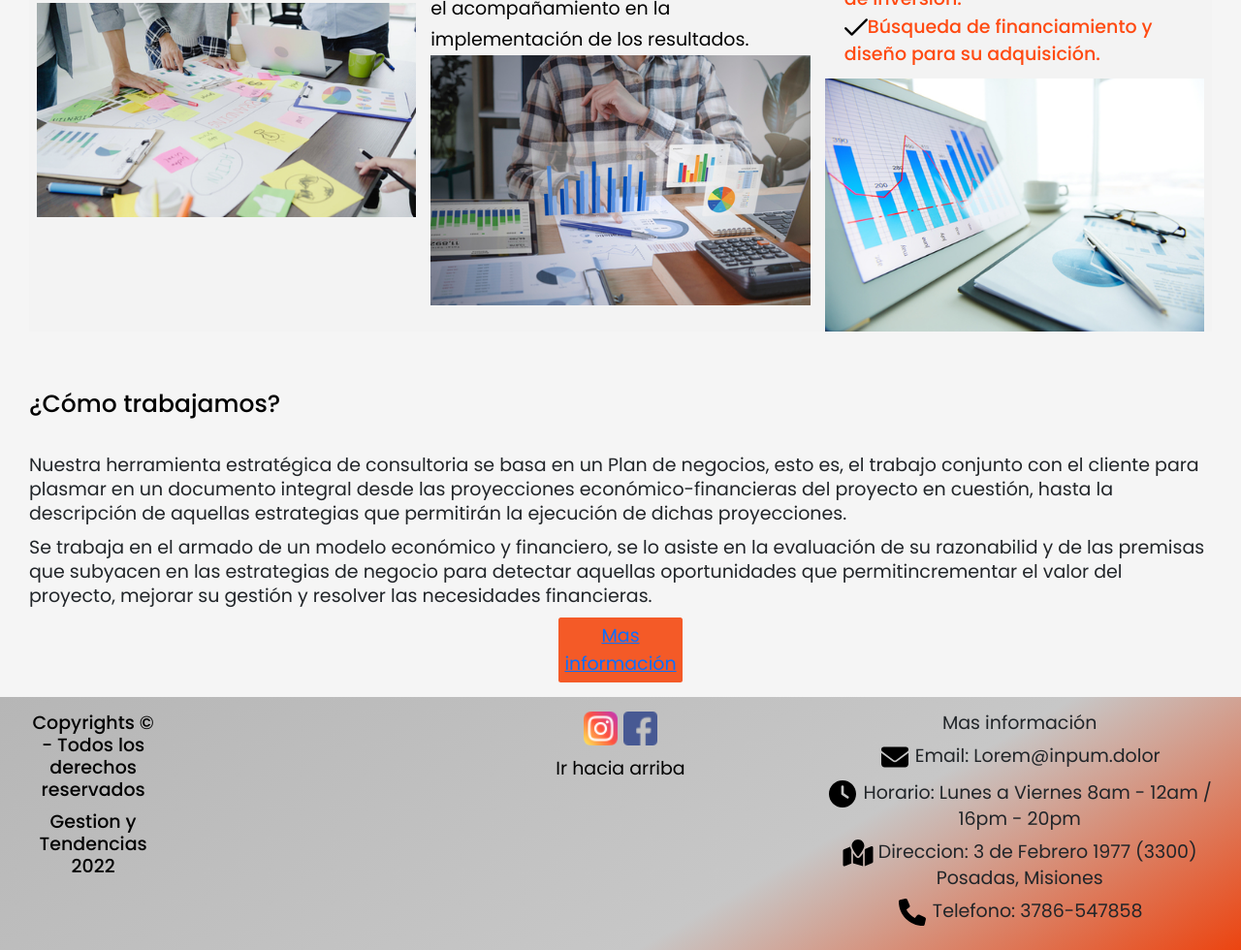
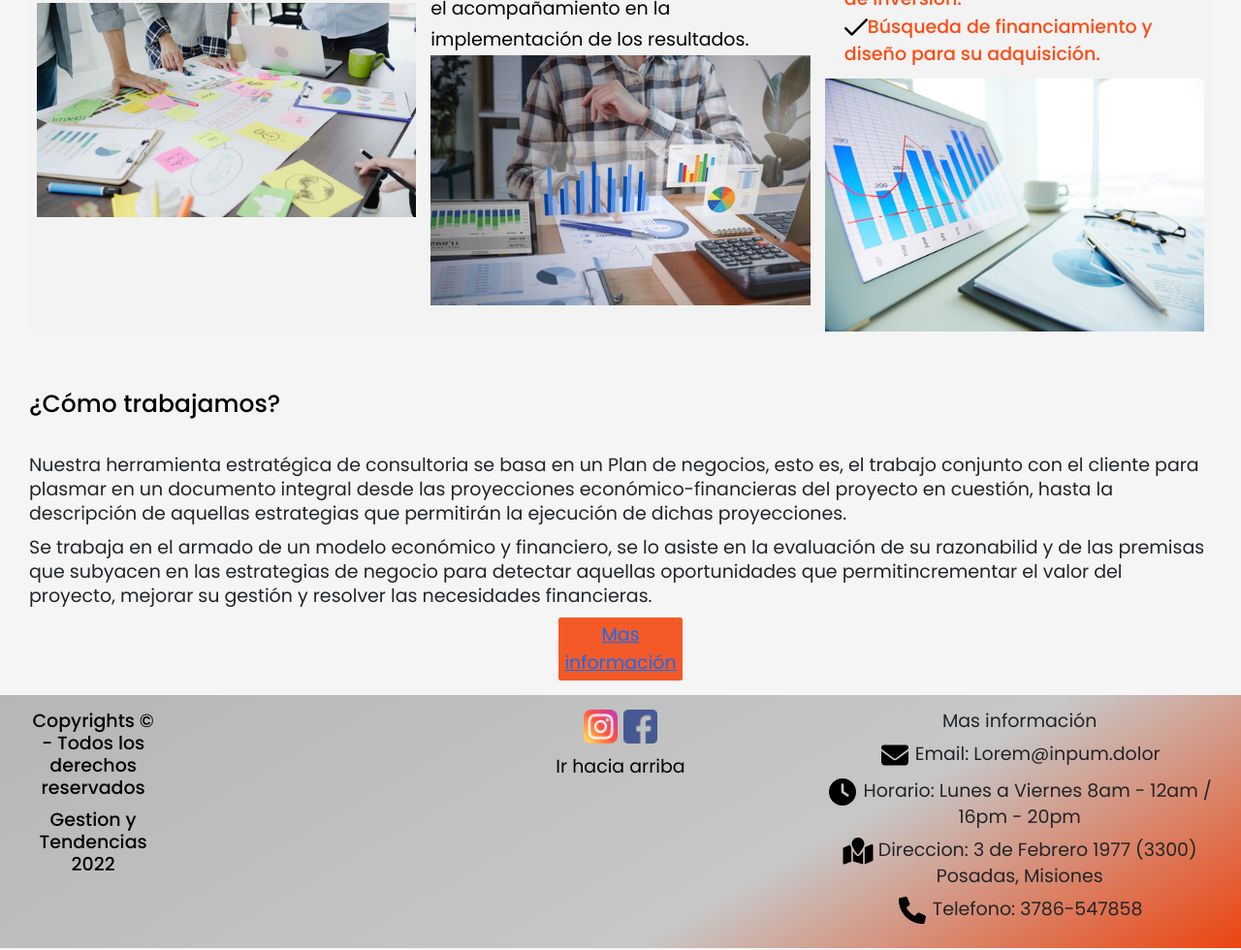
Before and after one commit to Matisebb/RepoSASS, a website: page views/Servicios.html in a window 1280 px wide. Shown: the part 550-1530 px from the top of the page at 97% size. Drawn offline with nearby package versions, Linux system fonts and the light colour scheme.

Commit message:
actualizacion css y scss

```diff
--- a/scss/_commons.scss
+++ b/scss/_commons.scss
@@ -76,40 +76,34 @@ h4{
 
 /* BOTON DE MAIN */
 /* ANIMACION HOVER SOBRE BTN */
-.botonFlex{
+.botonFlex {
   display: flex;
   flex-direction: row;
   justify-content: center;
+  border: none;
  }
 
-.btnColor{
-	background-color: rgba(244, 74, 17, 0.9);
+.btnColor {
+  background-color: rgba(244, 74, 17, 0.9); }
 
-}
+.button {
+  font-size: 1.9rem; }
 
-.button{
-	font-size: $parrafSize;
-}
+.btnanimation {
+  width: 10%; }
 
-.btnanimation{
-	width: 10%;
-}
-
-.btnanimation:hover{
+.btnanimation:hover {
   width: 13%;
   transition: all 2s;
   text-decoration: none;
-	color: $otrosColor;
-}
+  color: #020202; }
 
-.btnanimation2{
-	width: 100%;
-}
+.btnanimation2 {
+  width: 100%; }
 
-.btnanimation2:hover{
+.btnanimation2:hover {
   width: 105%;
-	transition: all 2s;
-}
+  transition: all 2s; }
 
 
 
--- a/scss/_mixins.scss
+++ b/scss/_mixins.scss
@@ -0,0 +1 @@
+//
--- a/views/Servicios.html
+++ b/views/Servicios.html
@@ -125,7 +125,7 @@
 
 			    <div class="botonFlex">
 
-             <button type="button" class="btn btnColor botonFlex button btnanimation "><a href="views/Contacto1.html">Mas información</a></button>
+             <button type="button" class="btn btnColor botonFlex button btnanimation "><a href="Contacto1.html">Mas información</a></button>
 
 
               <!-- <p class="text-center">Haga click <a href="views/Contacto1.html" class="textBold aquiBoton">aquí</a> para mas información
```
Also changed, not shown: css/main.css. Lines whose indentation alone changed are shown as unchanged.
